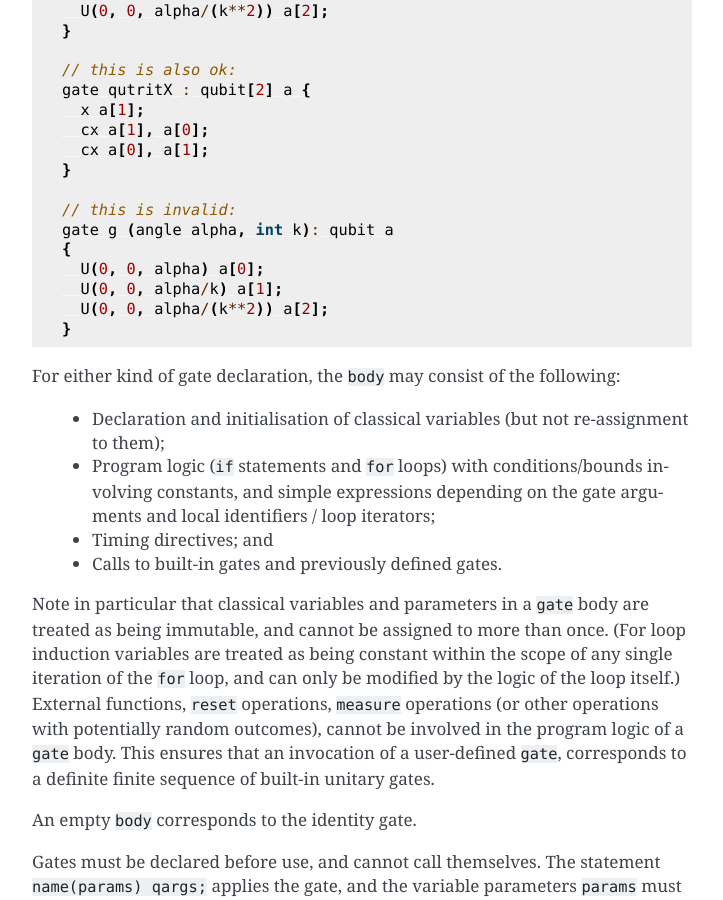
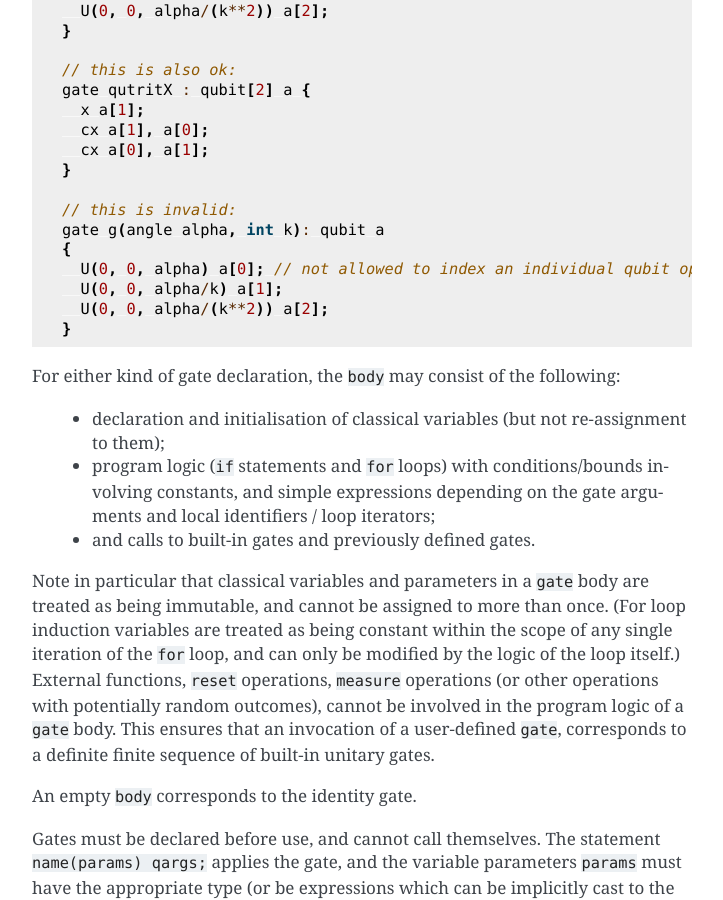
Before and after one commit to openqasm/openqasm, a Sphinx documentation site: the page built from source/language/gates.rst, in a window 1280 px wide and 900 px high, scrolled down 5225 px. Shown: the whole window, without its empty margins (388-1111 px from the left). Built offline with Sphinx 7.4.7, drawn with Linux system fonts in a browser that asks for light colours; cross-references to code outside the pages are shown as plain code; some of the changed text lies outside the part shown.

Commit message:
Update gates.rst
Made amendments regarding timing, gate resolution, and to refine examples
(addressing feedback up to 5 May @ 21:30 BST)

```diff
--- a/source/language/gates.rst
+++ b/source/language/gates.rst
@@ -233,7 +233,7 @@ of the gate definition, as they in principle represent only individual qubits.
    // this is invalid:
    gate g a
    {
-     U(0, 0, 0) a[0];
+     U(0, 0, 0) a[0]; // not allowed to index an individual qubit operand
    }
 
 'General' gate declarations have a similar structure, with minor differences:
@@ -260,7 +260,7 @@ of the gate definition if, and only if, it is a register or array of qubits.
 .. code-block:: c
 
    // this is ok:
-   gate g (angle alpha, int k): qubit[3] a
+   gate g(angle alpha, int k): qubit[3] a
    {
      U(0, 0, alpha) a[0];
      U(0, 0, alpha/k) a[1];
@@ -275,9 +275,9 @@ of the gate definition if, and only if, it is a register or array of qubits.
    }
 
    // this is invalid:
-   gate g (angle alpha, int k): qubit a
+   gate g(angle alpha, int k): qubit a
    {
-     U(0, 0, alpha) a[0];
+     U(0, 0, alpha) a[0]; // not allowed to index an individual qubit operand
      U(0, 0, alpha/k) a[1];
      U(0, 0, alpha/(k**2)) a[2];
    }
@@ -285,14 +285,12 @@ of the gate definition if, and only if, it is a register or array of qubits.
 
 For either kind of gate declaration, the ``body`` may consist of the following:
 
- * Declaration and initialisation of classical variables (but not re-assignment to them);
+ * declaration and initialisation of classical variables (but not re-assignment to them);
 
- * Program logic (``if`` statements and ``for`` loops) with conditions/bounds involving constants,
+ * program logic (``if`` statements and ``for`` loops) with conditions/bounds involving constants,
    and simple expressions depending on the gate arguments and local identifiers / loop iterators;
 
- * Timing directives; and
-
- * Calls to built-in gates and previously defined gates.
+ * and calls to built-in gates and previously defined gates.
 
 Note in particular that classical variables and parameters in a ``gate`` body are treated as being immutable,
 and cannot be assigned to more than once. (For loop induction variables are treated as being constant within
```
Also changed, not shown: other parts of source/language/gates.rst (+1 -1 lines).
